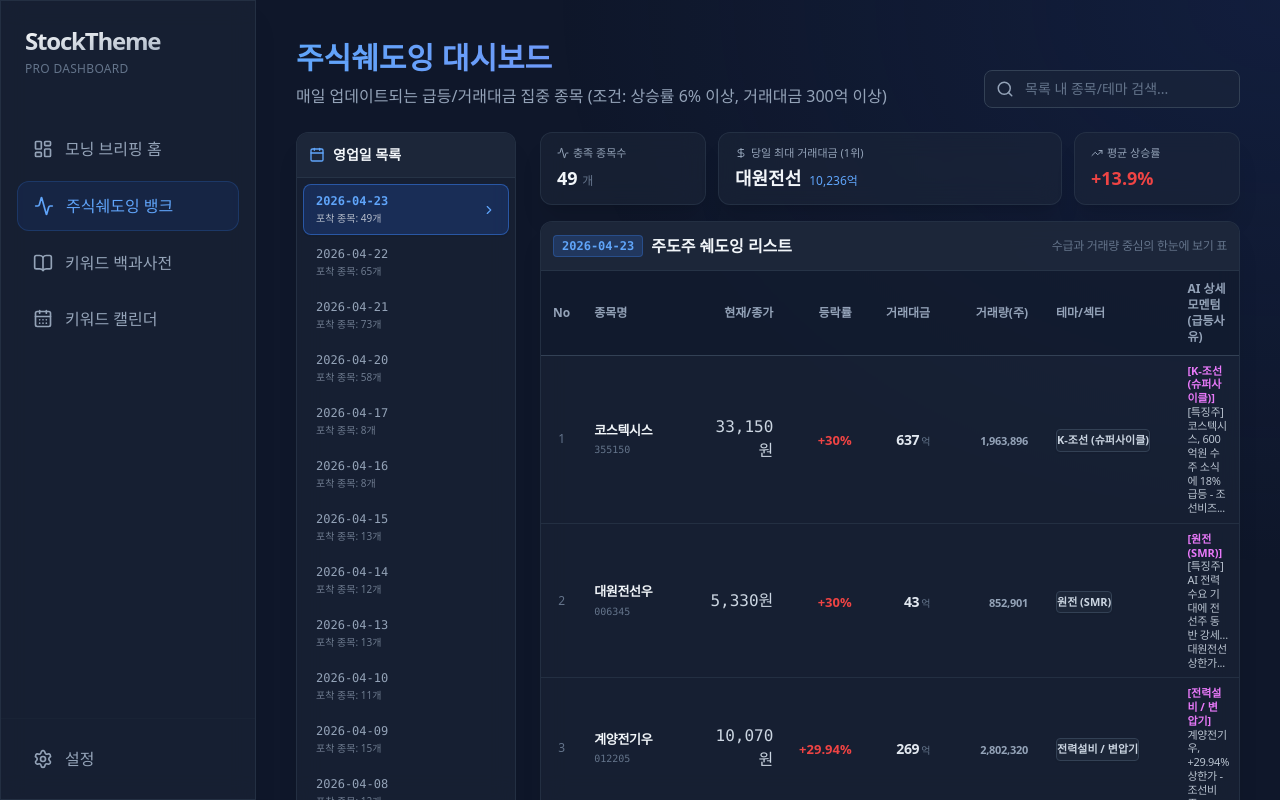
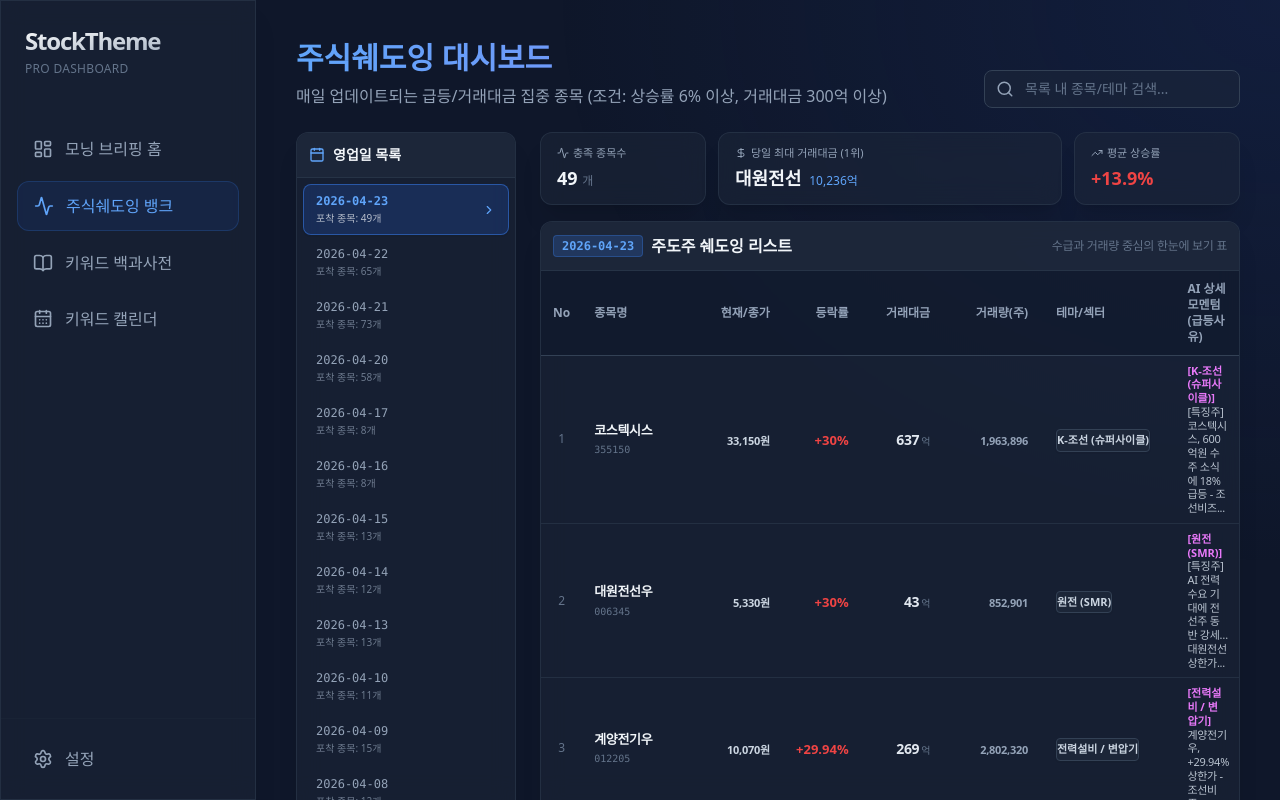
Before and after one commit to rebuilderj-ops/stock-shading, a React (Vite) app: page /shadowing in a window 1280 px wide. Built offline with nearby package versions, Linux system fonts and the light colour scheme.

Commit message:
style(dashboard): adjust font size and width for close_price column to prevent line wrapping

```diff
--- a/src/pages/ShadowingDashboard.jsx
+++ b/src/pages/ShadowingDashboard.jsx
@@ -180,7 +180,7 @@ const ShadowingDashboard = () => {
                   <tr className="bg-slate-900/50 text-slate-400 text-xs border-b border-slate-700 select-none">
                     <th className="py-2.5 px-3 font-semibold text-center w-[40px]">No</th>
                     <th className="py-2.5 px-3 font-semibold w-[140px]">종목명</th>
-                    <th className="py-2.5 px-3 font-semibold text-right w-[80px]">현재/종가</th>
+                    <th className="py-2.5 px-3 font-semibold text-right w-[90px]">현재/종가</th>
                     <th className="py-2.5 px-3 font-semibold text-right w-[80px]">등락률</th>
                     <th className="py-2.5 px-3 font-semibold text-right w-[90px]">거래대금</th>
                     <th className="py-2.5 px-3 font-semibold text-right w-[90px]">거래량(주)</th>
@@ -208,8 +208,10 @@ const ShadowingDashboard = () => {
                             <span className="text-[10px] text-slate-500 font-mono">{record.stockCode}</span>
                           </div>
                         </td>
-                        <td className="py-2 px-3 text-right font-mono text-slate-300">
-                          {record.close_price ? (record.close_price).toLocaleString() + "원" : "-"}
+                        <td className="py-2 px-3 text-right">
+                          <span className="font-semibold text-[11px] tabular-nums tracking-tight text-slate-300">
+                            {record.close_price ? (record.close_price).toLocaleString() + "원" : "-"}
+                          </span>
                         </td>
                         <td className="py-2 px-3 text-right">
                           <span className={`font-bold text-[13px] ${record.change_rate >= 0 ? 'text-red-500' : 'text-blue-500'}`}>
```
